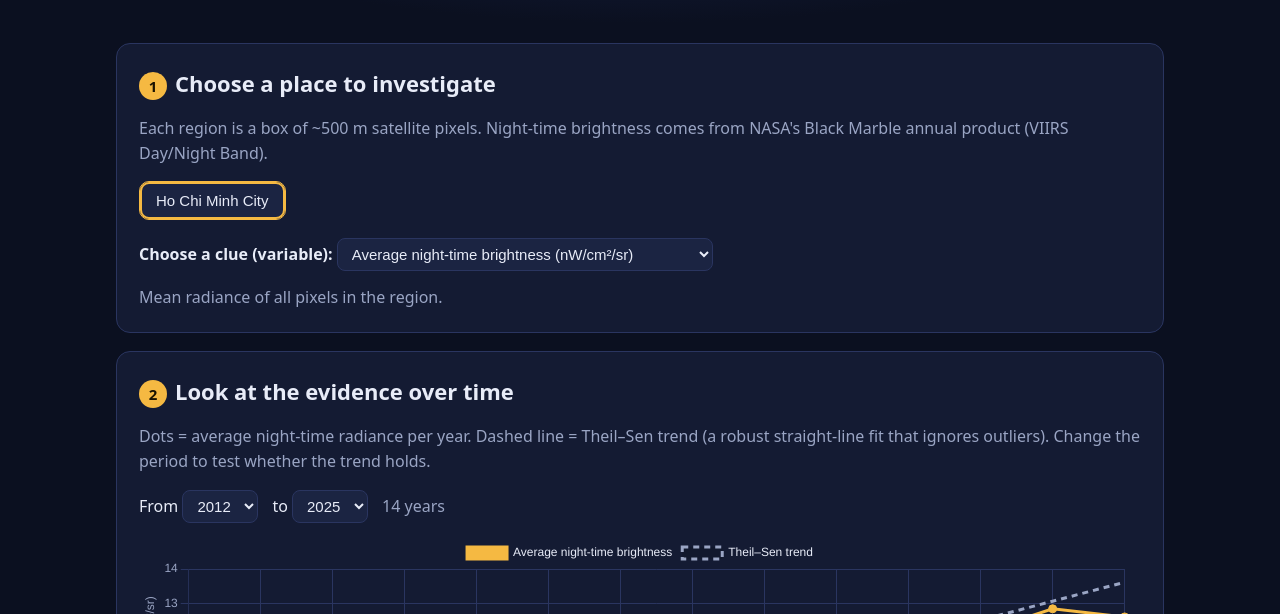
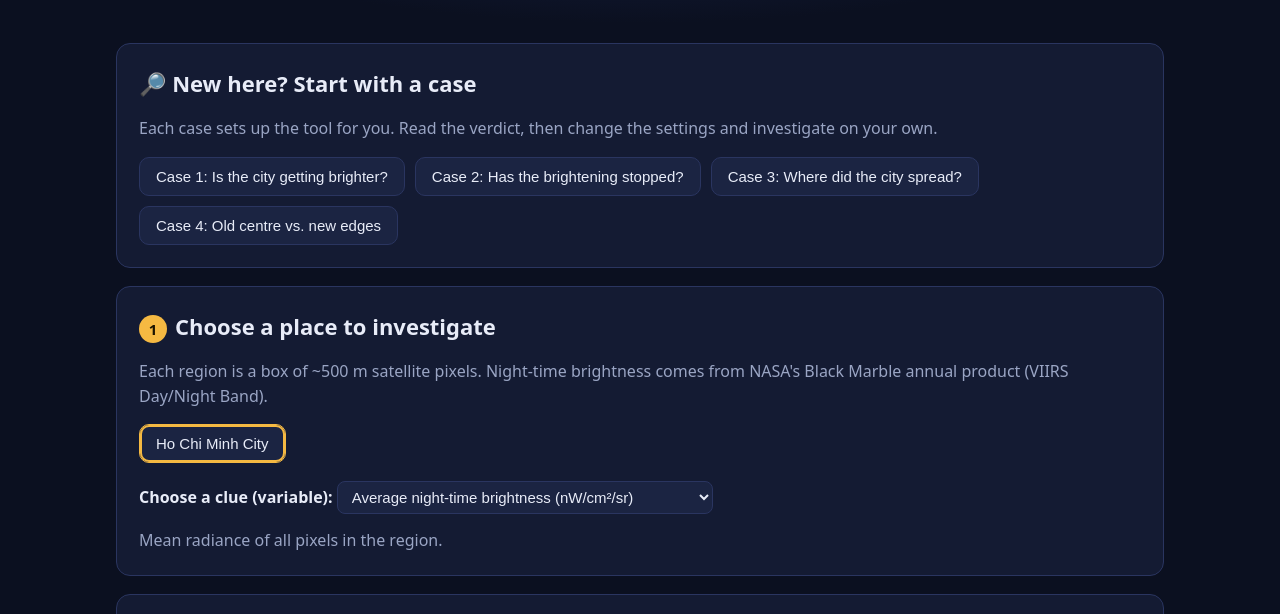
Before and after one commit to khietnn/night-light-trend-detective, a plain HTML site: page docs/index.html in a window 1280 px wide. Shown: the part 181-795 px from the top of the page. Drawn offline with nearby package versions, Linux system fonts and the light colour scheme.

Commit message:
Add guided detective cases
Co-Authored-By: Claude Opus 5.5 <noreply@anthropic.com>

```diff
--- a/docs/index.html
+++ b/docs/index.html
@@ -56,6 +56,13 @@ footer{max-width:1080px;margin:0 auto;padding:0 16px 40px;color:var(--muted);fon
 </header>
 
 <main>
+  <section>
+    <h2>🔎 New here? Start with a case</h2>
+    <p class="muted">Each case sets up the tool for you. Read the verdict, then change the settings and investigate on your own.</p>
+    <div class="regions" id="cases"></div>
+    <p class="sentence" id="caseText" style="display:none"></p>
+  </section>
+
   <section>
     <h2><span class="step">1</span>Choose a place to investigate</h2>
     <p class="muted">Each region is a box of ~500 m satellite pixels. Night-time brightness comes from NASA's Black Marble annual product (VIIRS Day/Night Band).</p>
@@ -168,6 +175,37 @@ function init(){
   ['y0','y1'].forEach(id=>document.getElementById(id).onchange=update);
   renderTable();
   select(Object.keys(DATA.regions)[0]);
+  renderCases();
+}
+
+const CASES = [
+  {title:'Case 1: Is the city getting brighter?', region:'hcmc', v:'mean_radiance',
+   text:'Ho Chi Minh City over the full record. Look at the verdict in step 3: how much brighter per year, and is it significant?'},
+  {title:'Case 2: Has the brightening stopped?', region:'hcmc', v:'mean_radiance', from:2019,
+   text:'Same city, but only since 2019. Fewer years and a flatter curve: does the trend stay significant? This is why scientists need long records and why short windows can mislead.'},
+  {title:'Case 3: Where did the city spread?', region:'hcmc', v:'lit_area',
+   text:'Lit area measures how much of the region is brighter than 5 nW/cm²/sr. Compare it with the map in step 4: which places lit up for the first time?'},
+  {title:'Case 4: Old centre vs. new edges', region:'hcmc', v:'fringe',
+   text:'Areas that were dark in 2012 versus areas that were already bright. Switch the variable between the two and compare the % per year.'},
+  {title:'Case 5: Two cities, one variable', region:'hanoi', v:'mean_radiance',
+   text:'Now Hanoi. Use the comparison table to see whether the same variable trends the same way in both cities.'},
+  {title:'Case 6: Light near sea-turtle beaches', region:'condao', v:'mean_radiance',
+   text:'Con Dao Islands host Vietnam\'s main green-turtle nesting beaches. Is artificial light here increasing, and is the change significant?'},
+];
+
+function renderCases(){
+  const box=document.getElementById('cases');
+  CASES.filter(c=>DATA.regions[c.region]).forEach(c=>{
+    const b=document.createElement('button'); b.textContent=c.title;
+    b.onclick=()=>{
+      document.querySelectorAll('#cases button').forEach(x=>x.classList.toggle('active',x===b));
+      curVar=c.v; document.getElementById('var').value=c.v; renderTable(); select(c.region);
+      if(c.from){ document.getElementById('y0').value=c.from; update(); }
+      const t=document.getElementById('caseText'); t.style.display='block'; t.textContent='🕵️ '+c.text;
+      document.getElementById('chart').scrollIntoView({behavior:'smooth',block:'center'});
+    };
+    box.appendChild(b);
+  });
 }
 
 function renderTable(){
```
